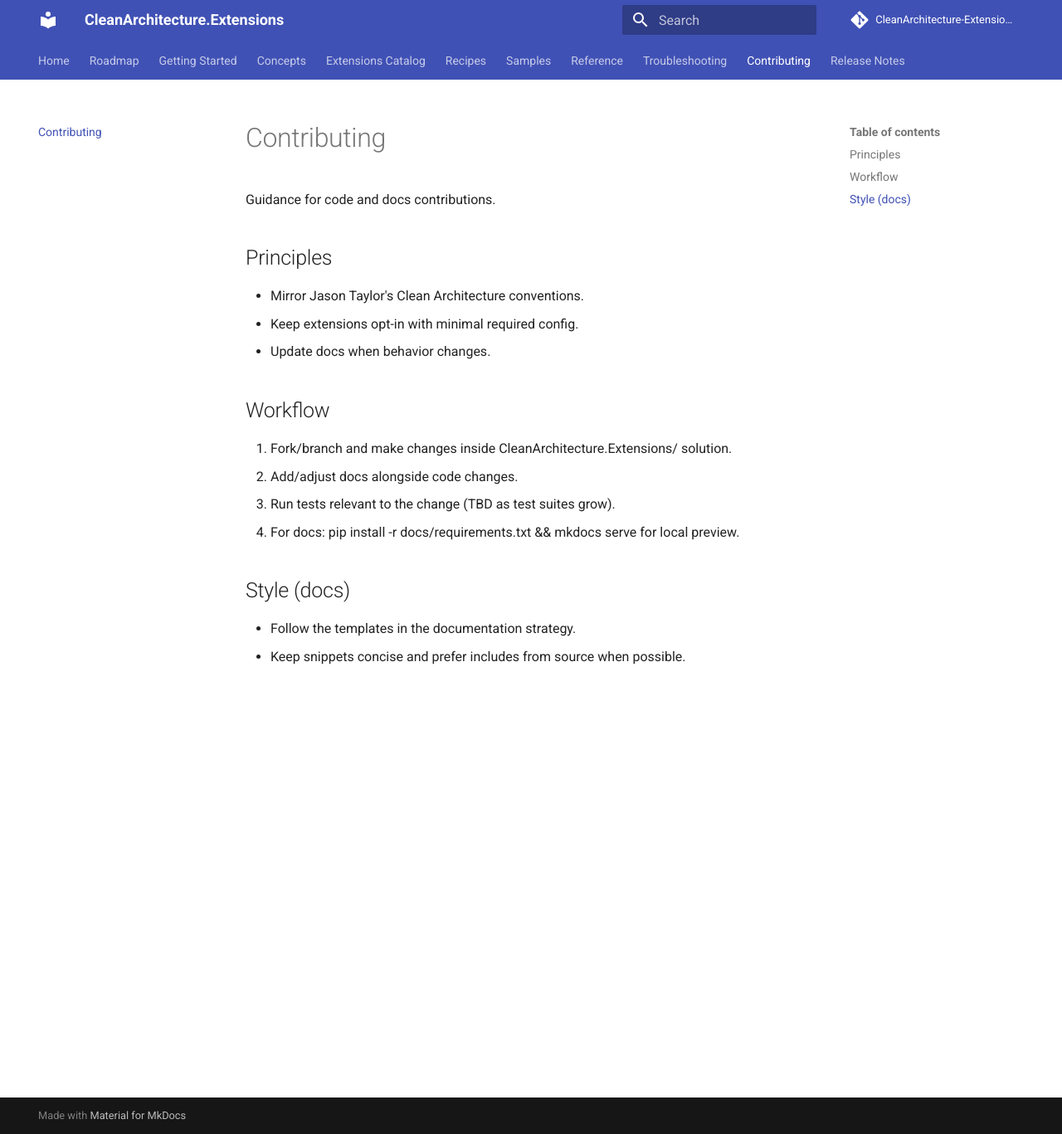
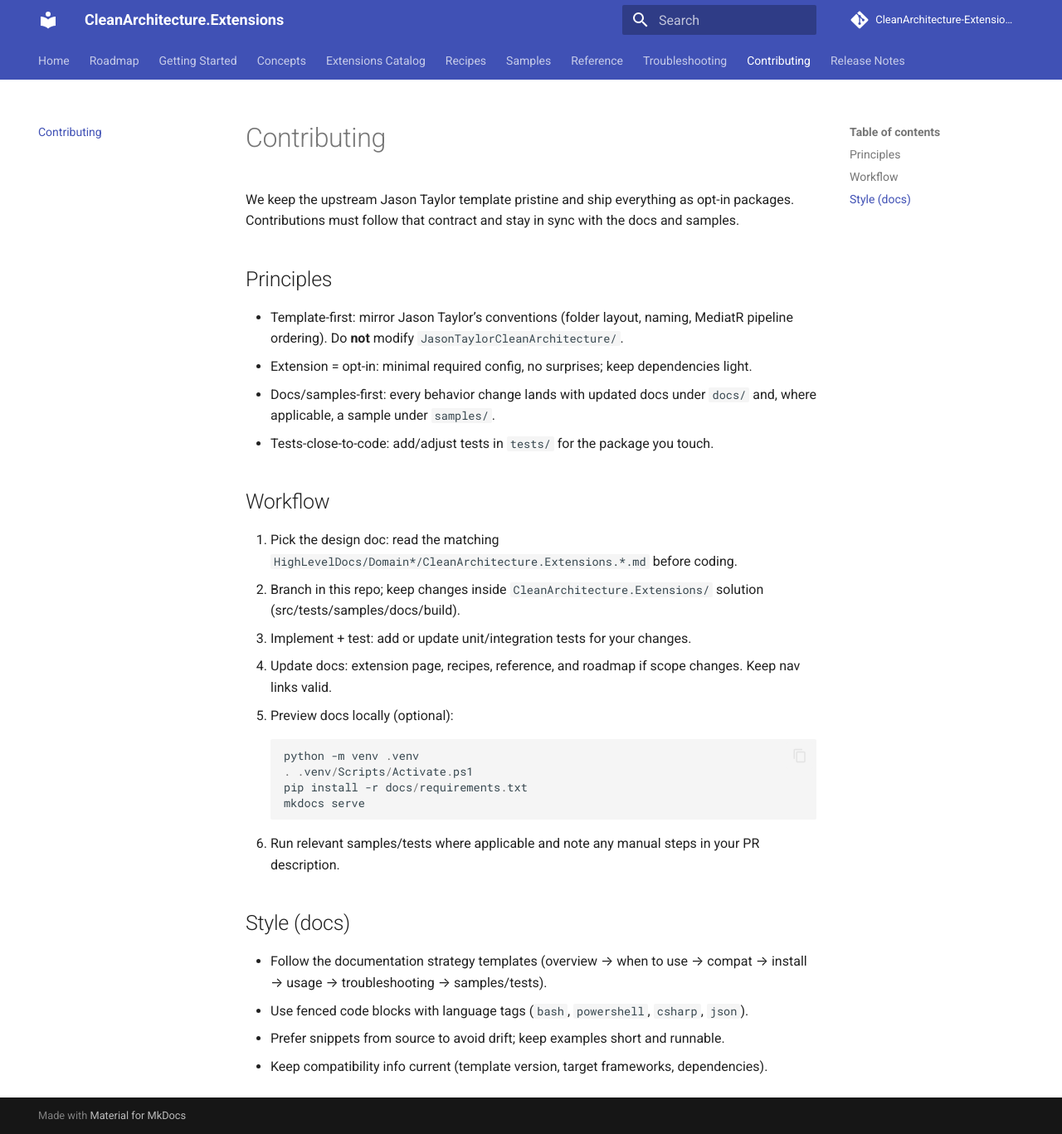
Before and after one commit to CleanArchitecture-Extensions/CleanArchitecture.Extensions, an MkDocs documentation site: the page built from docs/contributing/index.md, in a window 1280 px wide and 1367 px high. Shown: the whole window at 83% size. Built offline with MkDocs 1.6.1 and Material for MkDocs 9.7.7, drawn with Linux system fonts in a browser that asks for light colours; comment, search, counter and statistics services are not loaded.

Commit message:
Revise docs for extension principles and catalog
Updated contributing, extensions catalog, and main index docs to clarify the template-first approach, opt-in package philosophy, and documentation/testing requirements. Added details on shipped and planned modules, improved workflow and style guidance, and reorganized quick links for easier navigation.

````diff
--- a/docs/contributing/index.md
+++ b/docs/contributing/index.md
@@ -1,18 +1,29 @@
 # Contributing
 
-Guidance for code and docs contributions.
+We keep the upstream Jason Taylor template pristine and ship everything as opt-in packages. Contributions must follow that contract and stay in sync with the docs and samples.
 
 ## Principles
-- Mirror Jason Taylor's Clean Architecture conventions.
-- Keep extensions opt-in with minimal required config.
-- Update docs when behavior changes.
+- Template-first: mirror Jason Taylor’s conventions (folder layout, naming, MediatR pipeline ordering). Do **not** modify `JasonTaylorCleanArchitecture/`.
+- Extension = opt-in: minimal required config, no surprises; keep dependencies light.
+- Docs/samples-first: every behavior change lands with updated docs under `docs/` and, where applicable, a sample under `samples/`.
+- Tests-close-to-code: add/adjust tests in `tests/` for the package you touch.
 
 ## Workflow
-1. Fork/branch and make changes inside CleanArchitecture.Extensions/ solution.
-2. Add/adjust docs alongside code changes.
-3. Run tests relevant to the change (TBD as test suites grow).
-4. For docs: pip install -r docs/requirements.txt && mkdocs serve for local preview.
+1. Pick the design doc: read the matching `HighLevelDocs/Domain*/CleanArchitecture.Extensions.*.md` before coding.
+2. Branch in this repo; keep changes inside `CleanArchitecture.Extensions/` solution (src/tests/samples/docs/build).
+3. Implement + test: add or update unit/integration tests for your changes.
+4. Update docs: extension page, recipes, reference, and roadmap if scope changes. Keep nav links valid.
+5. Preview docs locally (optional):
+   ```powershell
+   python -m venv .venv
+   . .venv/Scripts/Activate.ps1
+   pip install -r docs/requirements.txt
+   mkdocs serve
+   ```
+6. Run relevant samples/tests where applicable and note any manual steps in your PR description.
 
 ## Style (docs)
-- Follow the templates in the documentation strategy.
-- Keep snippets concise and prefer includes from source when possible.
+- Follow the documentation strategy templates (overview → when to use → compat → install → usage → troubleshooting → samples/tests).
+- Use fenced code blocks with language tags (`bash`, `powershell`, `csharp`, `json`).
+- Prefer snippets from source to avoid drift; keep examples short and runnable.
+- Keep compatibility info current (template version, target frameworks, dependencies).
````
Also changed, not shown: docs/extensions/index.md (+14 -5 lines), docs/index.md (+17 -11 lines).
